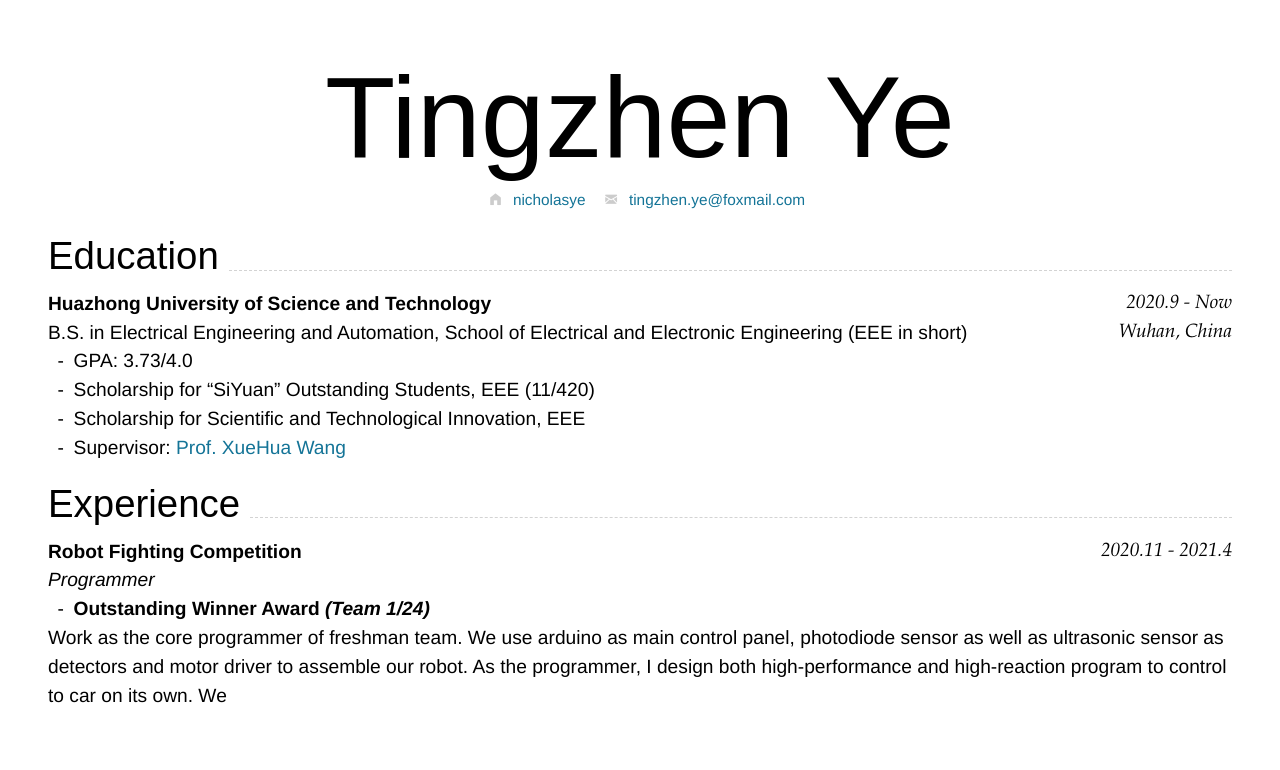
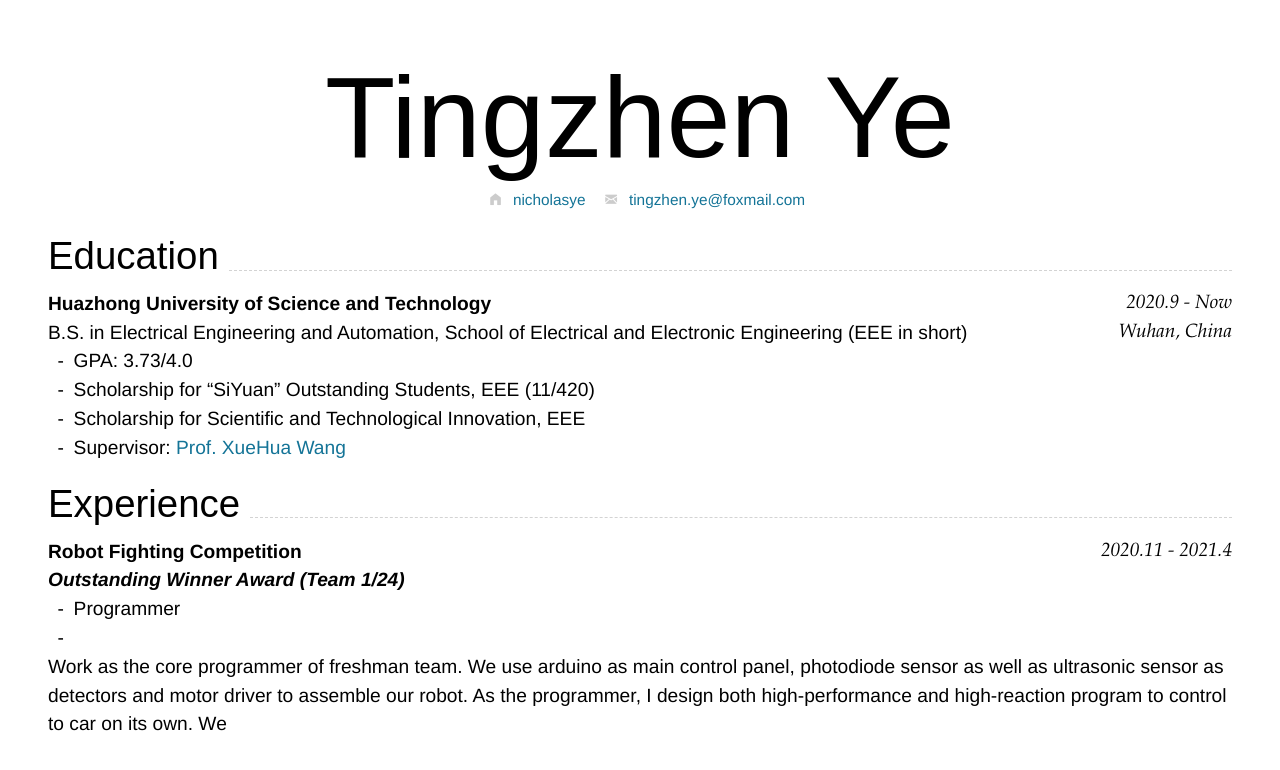
Before and after one commit to NicholasYe/NicholasYe_CV, a Jekyll site: the page built from index.md, in a window 1280 px wide. Shown: the top 770 px of the page. Built offline with Jekyll 4.4.1, drawn with Linux system fonts in a browser that asks for light colours; nearby versions of some CDN libraries.

```diff
--- a/index.md
+++ b/index.md
@@ -38,10 +38,10 @@ B.S. in Electrical Engineering and Automation, School of Electrical and Electron
 ## Experience
 
 ### **Robot Fighting Competition** `2020.11 - 2021.4`
-_Programmer_<br>
+_**Outstanding Winner Award (Team 1/24)**_<br>
 
-- **Outstanding Winner Award *(Team 1/24)***
-
+- Programmer
+-
 
 
 Work as the core programmer of freshman team. We use arduino as main control panel, photodiode sensor as well as ultrasonic sensor as detectors and motor driver to assemble our robot. As the programmer, I design both high-performance and high-reaction program to control to car on its own. We
```
